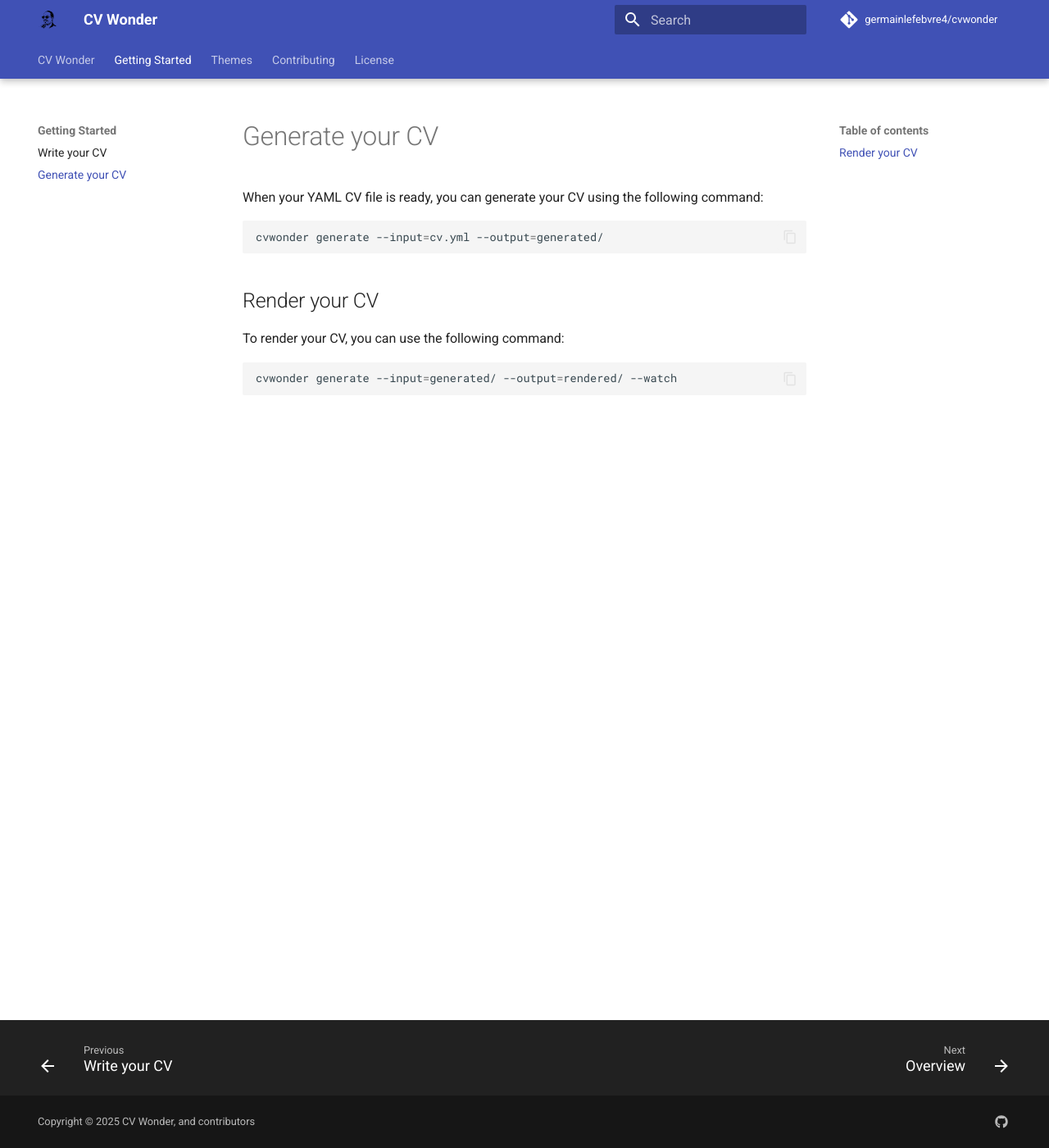
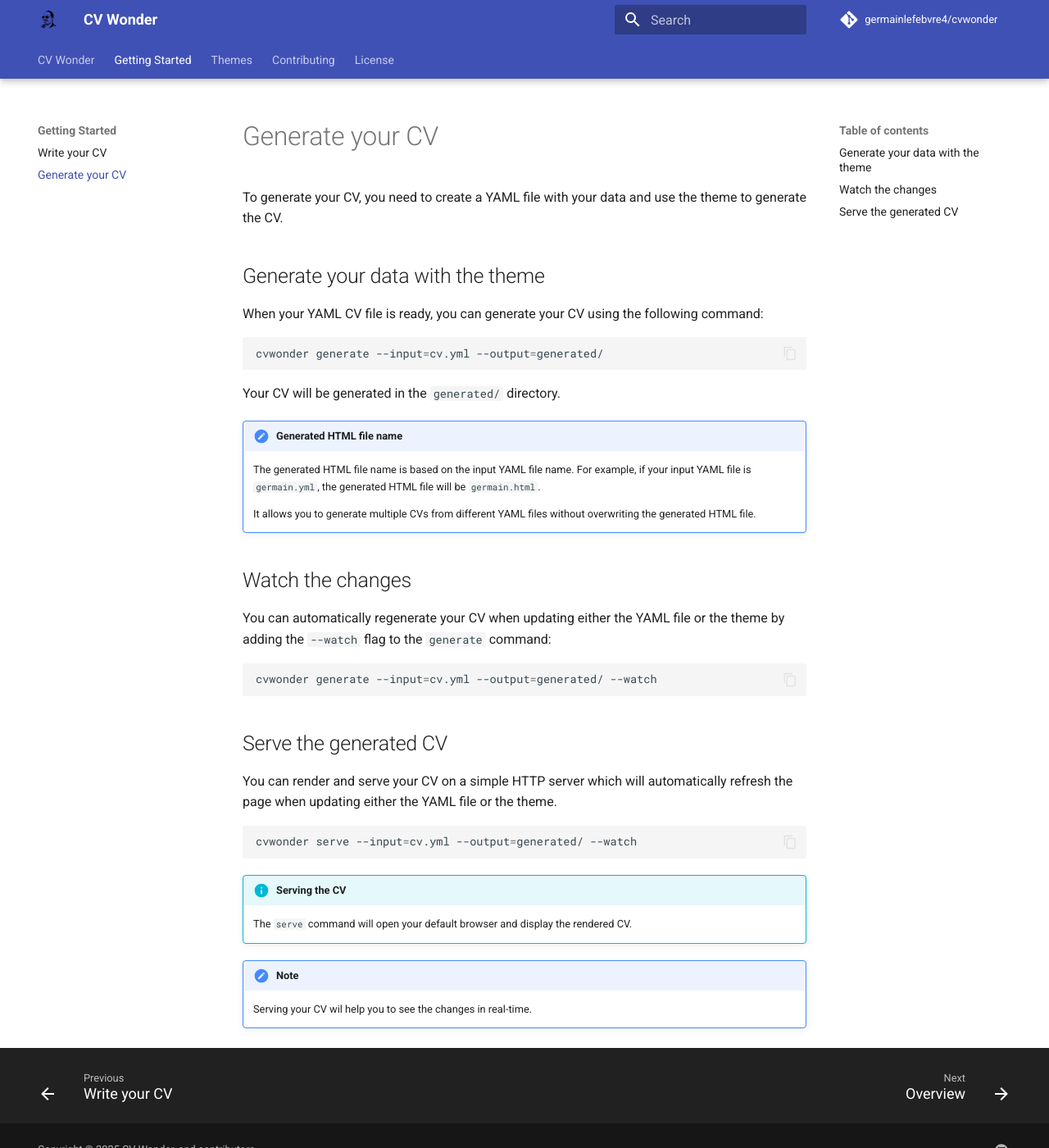
Before and after one commit to germainlefebvre4/cvwonder, an MkDocs documentation site: the page built from docs/readthedocs/getting-started/generate-cv.md, in a window 1280 px wide and 1400 px high. Shown: the whole window at 82% size. Built offline with MkDocs 1.6.1 and Material for MkDocs 9.7.7, drawn with Linux system fonts in a browser that asks for light colours; comment, search, counter and statistics services are not loaded.

Commit message:
feat: Adapt output filename based on input filename (#7)

````diff
--- a/docs/readthedocs/getting-started/generate-cv.md
+++ b/docs/readthedocs/getting-started/generate-cv.md
@@ -1,4 +1,8 @@
 # Generate your CV
+
+To generate your CV, you need to create a YAML file with your data and use the theme to generate the CV.
+
+## Generate your data with the theme
 
 When your YAML CV file is ready, you can generate your CV using the following command:
 
@@ -6,10 +10,34 @@ When your YAML CV file is ready, you can generate your CV using the following co
 cvwonder generate --input=cv.yml --output=generated/
 ```
 
-## Render your CV
+Your CV will be generated in the `generated/` directory.
 
-To render your CV, you can use the following command:
+!!! note "Generated HTML file name"
+
+    The generated HTML file name is based on the input YAML file name. For example, if your input YAML file is `germain.yml`, the generated HTML file will be `germain.html`.
+
+    It allows you to generate multiple CVs from different YAML files without overwriting the generated HTML file.
+
+## Watch the changes
+
+You can automatically regenerate your CV when updating either the YAML file or the theme by adding the `--watch` flag to the `generate` command:
 
 ```bash
-cvwonder generate --input=generated/ --output=rendered/ --watch
+cvwonder generate --input=cv.yml --output=generated/ --watch
 ```
+
+## Serve the generated CV
+
+You can render and serve your CV on a simple HTTP server which will automatically refresh the page when updating either the YAML file or the theme.
+
+```bash
+cvwonder serve --input=cv.yml --output=generated/ --watch
+```
+
+!!! info "Serving the CV"
+
+    The `serve` command will open your default browser and display the rendered CV.
+
+!!! note
+
+    Serving your CV wil help you to see the changes in real-time.
````
Also changed, not shown: 1 other file.
